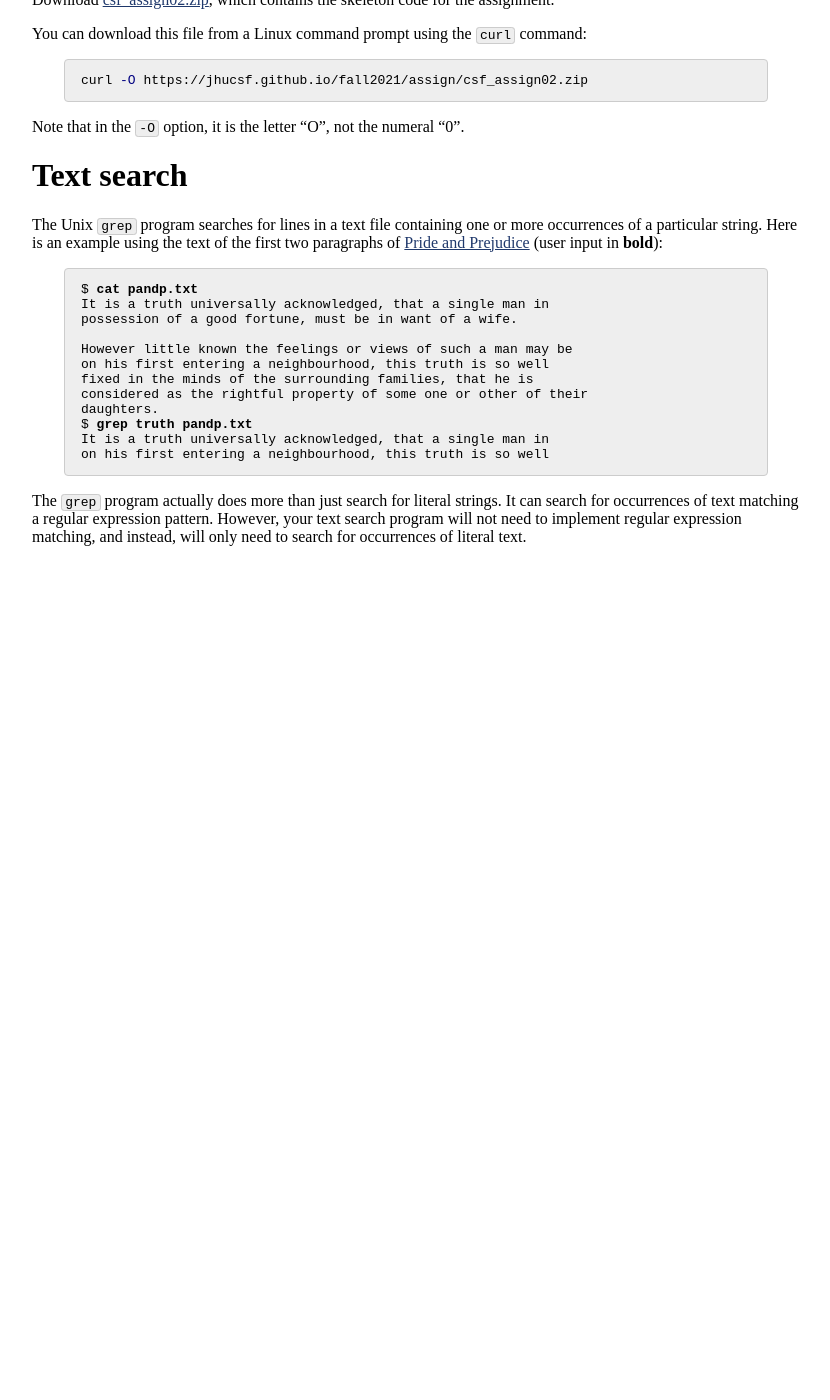
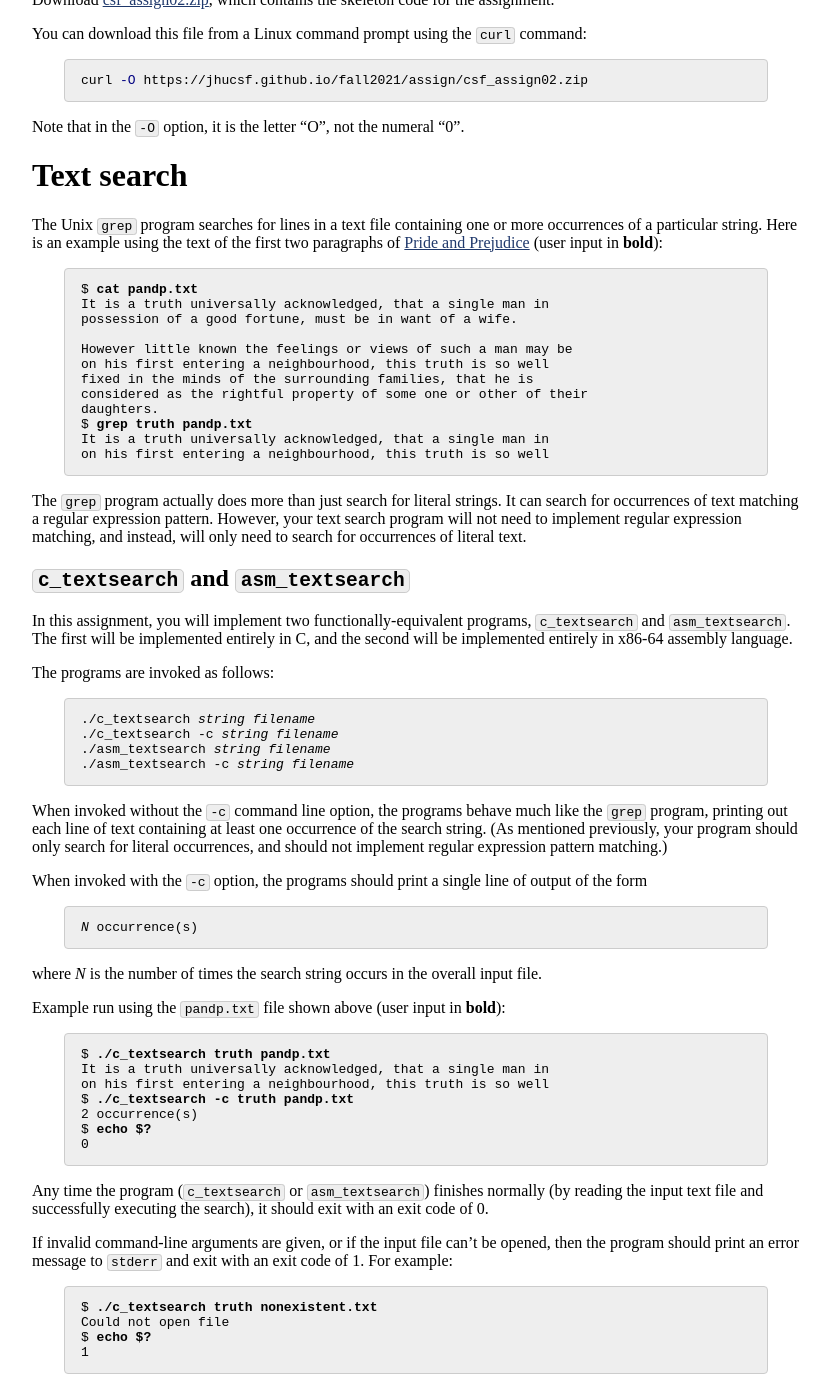
Before and after one commit to jhucsf/fall2021, a Jekyll site: the page built from assign/assign02.md, in a window 1280 px wide and 1400 px high, scrolled down 964 px. Shown: the whole window, without its empty margins (224-1054 px from the left). Built offline with Jekyll 4.4.1, drawn with Linux system fonts in a browser that asks for light colours; before the commit the page ends 1542 px from its top, so only the background shows below that.

Commit message:
more work on writeup for assignment 2

```diff
--- a/assign/assign02.md
+++ b/assign/assign02.md
@@ -83,3 +83,61 @@ The `grep` program actually does more than just search for literal strings.
 It can search for occurrences of text matching a regular expression pattern.
 However, your text search program will not need to implement regular expression
 matching, and instead, will only need to search for occurrences of literal text.
+
+## `c_textsearch` and `asm_textsearch`
+
+In this assignment, you will implement two functionally-equivalent programs,
+`c_textsearch` and `asm_textsearch`.  The first will be implemented entirely
+in C, and the second will be implemented entirely in x86-64 assembly language.
+
+The programs are invoked as follows:
+
+<div class="highlighter-rouge"><pre>
+./c&#95;textsearch <i>string</i> <i>filename</i>
+./c&#95;textsearch -c <i>string</i> <i>filename</i>
+./asm&#95;textsearch <i>string</i> <i>filename</i>
+./asm&#95;textsearch -c <i>string</i> <i>filename</i>
+</pre></div>
+
+When invoked without the `-c` command line option, the programs behave much
+like the `grep` program, printing out each line of text containing at least
+one occurrence of the search string.  (As mentioned previously, your program
+should only search for literal occurrences, and should not implement regular
+expression pattern matching.)
+
+When invoked with the `-c` option, the programs should print a single line of
+output of the form
+
+<div class="highlighter-rouge"><pre>
+<i>N</i> occurrence(s)
+</pre></div>
+
+where *N* is the number of times the search string occurs in the overall input
+file.
+
+Example run using the `pandp.txt` file shown above (user input in **bold**):
+
+<div class="highlighter-rouge"><pre>
+$ <b>./c&#95;textsearch truth pandp.txt</b>
+It is a truth universally acknowledged, that a single man in
+on his first entering a neighbourhood, this truth is so well
+$ <b>./c&#95;textsearch -c truth pandp.txt</b>
+2 occurrence(s)
+$ <b>echo $?</b>
+0
+</pre></div>
+
+Any time the program (`c_textsearch` or `asm_textsearch`) finishes normally
+(by reading the input text file and successfully executing the search), it
+should exit with an exit code of 0.
+
+If invalid command-line arguments are given, or if the input file can't
+be opened, then the program should print an error message to `stderr`
+and exit with an exit code of 1.  For example:
+
+<div class="highlighter-rouge"><pre>
+$ <b>./c&#95;textsearch truth nonexistent.txt</b>
+Could not open file
+$ <b>echo $?</b>
+1
+</pre></div>
```
